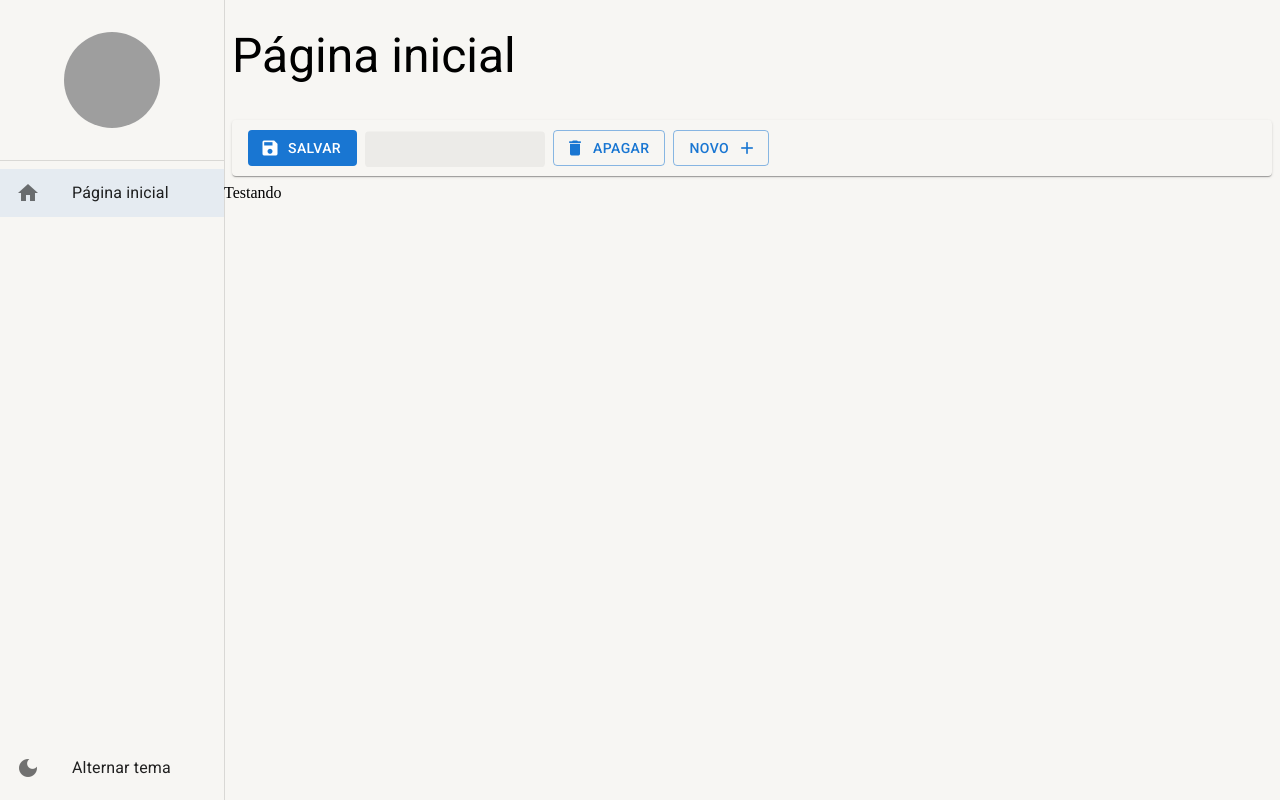
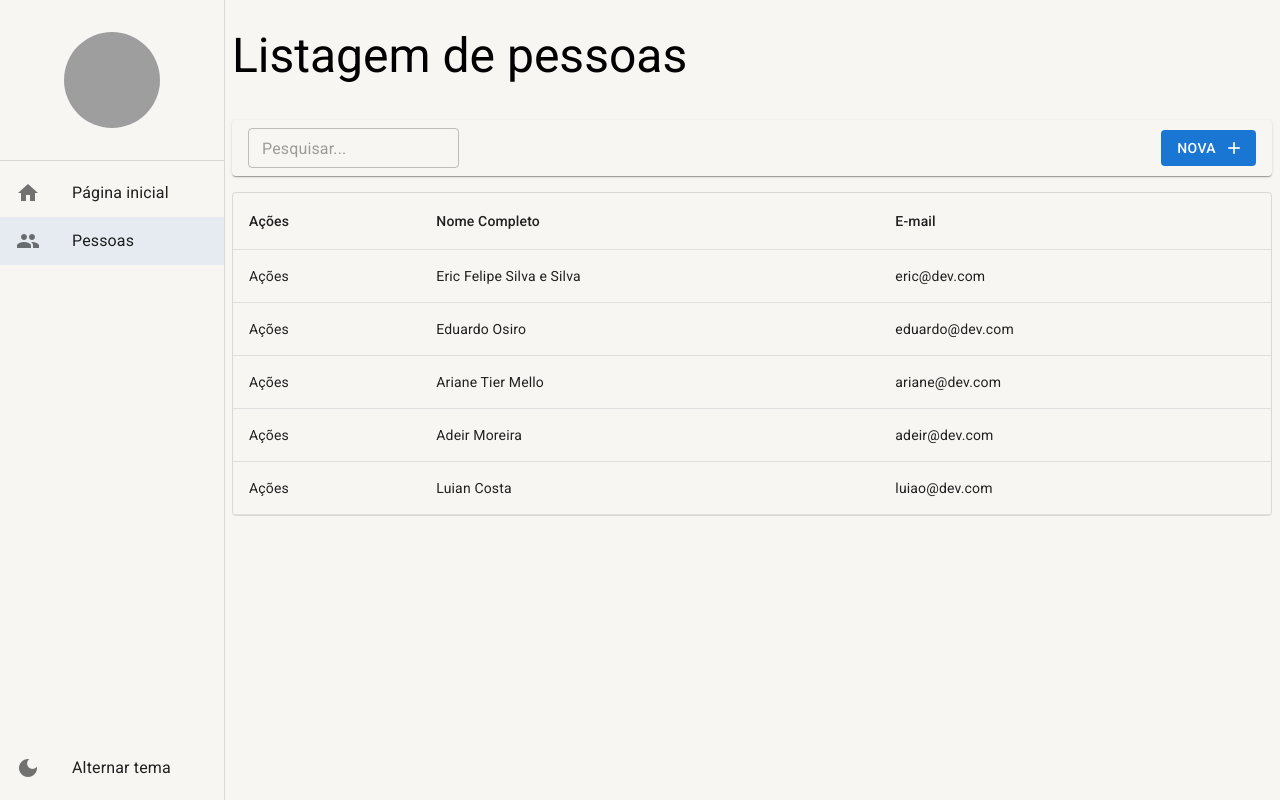
Before and after one commit to efss7/Panelinha, a React (Create React App) app in the folder panelinha/: page /pessoas in a window 1280 px wide. Before the commit this address led to /pagina-inicial. Built offline with nearby package versions, Linux system fonts and the light colour scheme; data requests are answered from the project's data file; grey boxes are pictures that could not be loaded.

Commit message:
feat: Tabela no ListOfPeoples e Loading

```diff
--- a/panelinha/mock/database.json
+++ b/panelinha/mock/database.json
@@ -1,9 +1,34 @@
 {
-    "people":[
+    "pessoas":[
         {
-            "id":1,
-            "name":"Eric",
-            "last_name":"Silva"
+            "id": 1,
+            "email": "eric@dev.com",
+            "cidadeId": 1,
+            "nomeCompleto": "Eric Felipe Silva e Silva"
+        },
+        {
+            "id": 2,
+            "email": "eduardo@dev.com",
+            "cidadeId": 1,
+            "nomeCompleto": "Eduardo Osiro"
+        },
+        {
+            "id": 3,
+            "email": "ariane@dev.com",
+            "cidadeId": 1,
+            "nomeCompleto": "Ariane Tier Mello"
+        },
+        {
+            "id": 4,
+            "email": "adeir@dev.com",
+            "cidadeId": 1,
+            "nomeCompleto": "Adeir Moreira"
+        },
+        {
+            "id": 5,
+            "email": "luiao@dev.com",
+            "cidadeId": 1,
+            "nomeCompleto": "Luian Costa"
         }
     ]
 }
--- a/panelinha/src/pages/index.ts
+++ b/panelinha/src/pages/index.ts
@@ -1 +1,2 @@
 export * from './dashboard/Dashboard';
+export * from "./people/ListOfPeople"
--- /dev/null
+++ b/panelinha/src/pages/people/ListOfPeople.tsx
@@ -0,0 +1,107 @@
+import { useEffect, useMemo, useState } from "react";
+import {
+  LinearProgress,
+  Paper,
+  Table,
+  TableBody,
+  TableCell,
+  TableContainer,
+  TableFooter,
+  TableHead,
+  TableRow,
+} from "@mui/material";
+import { useSearchParams } from "react-router-dom";
+import { ListingTools } from "../../shared/components";
+import { useDeBouce } from "../../shared/hooks";
+import { LayoutBasePage } from "../../shared/layouts";
+import {
+  IPeopleListing,
+  PeopleService,
+} from "../../shared/services/api/people/PeopleServices";
+import { Environment } from "../../shared/environment";
+
+export const ListOfPeople: React.FC = () => {
+  const [searchParams, setSearchParams] = useSearchParams();
+  const { debounce } = useDeBouce();
+
+  const [rows, setRows] = useState<IPeopleListing[]>([]);
+  const [isLoading, setIsLoading] = useState(true);
+  const [totalCount, setTotalCount] = useState(0);
+
+  const search = useMemo(() => {
+    return searchParams.get("busca") || "";
+  }, [searchParams]);
+
+  useEffect(() => {
+    setIsLoading(true);
+
+    debounce(() => {
+      PeopleService.getAll(1, search).then((result) => {
+        setIsLoading(false);
+
+        if (result instanceof Error) {
+          alert(result.message);
+        } else {
+          console.log(result);
+          setTotalCount(result.totalCount);
+          setRows(result.data);
+        }
+      });
+    });
+  }, [search]);
+
+  return (
+    <LayoutBasePage
+      tittle="Listagem de pessoas"
+      listingTools={
+        <ListingTools
+          showInputSearch
+          textNewButton="Nova"
+          searchText={searchParams.get("busca") ?? ""}
+          whenChangingSearchText={(newText) =>
+            setSearchParams({ busca: newText }, { replace: true })
+          }
+        />
+      }
+    >
+      <TableContainer
+        component={Paper}
+        variant="outlined"
+        sx={{ m: 1, width: "auto" }}
+      >
+        <Table>
+          <TableHead>
+            <TableRow>
+              <TableCell>Ações</TableCell>
+              <TableCell>Nome Completo</TableCell>
+              <TableCell>E-mail</TableCell>
+            </TableRow>
+          </TableHead>
+          <TableBody>
+            {rows.map((row) => (
+              <TableRow key={row.id}>
+                <TableCell>Ações</TableCell>
+                <TableCell>{row.nomeCompleto}</TableCell>
+                <TableCell>{row.email}</TableCell>
+              </TableRow>
+            ))}
+          </TableBody>
+
+              {totalCount === 0 && !isLoading &&(
+              <caption>{Environment.EMPTY_LOSS}</caption>
+              )}
+
+          <TableFooter>
+            {isLoading && (
+              <TableRow>
+                <TableCell colSpan={3}>
+                  <LinearProgress variant="indeterminate" />
+                </TableCell>
+              </TableRow>
+            )}
+          </TableFooter>
+        </Table>
+      </TableContainer>
+    </LayoutBasePage>
+  );
+};
--- a/panelinha/src/routes/index.tsx
+++ b/panelinha/src/routes/index.tsx
@@ -1,11 +1,10 @@
 import { Navigate, Route, Routes } from "react-router-dom";
 import { useDrawerContext } from "../shared/contexts";
 import { useEffect } from "react";
-import { Dashboard } from "../pages";
+import { Dashboard, ListOfPeople } from "../pages";
 
 export const AppRoutes = () => {
-  const { setDrawerOptions: setDrawerOptions } =
-    useDrawerContext();
+  const { setDrawerOptions: setDrawerOptions } = useDrawerContext();
   useEffect(() => {
     setDrawerOptions([
       {
@@ -13,11 +12,18 @@ export const AppRoutes = () => {
         path: "/pagina-inicial",
         label: "Página inicial",
       },
+      {
+        icon: "people",
+        path: "/pessoas",
+        label: "Pessoas",
+      },
     ]);
   }, []);
   return (
     <Routes>
-      <Route path="/pagina-inicial" element={<Dashboard/>}/>
+      <Route path="/pagina-inicial" element={<Dashboard />} />
+      <Route path="/pessoas" element={<ListOfPeople />} />
+      {/* <Route path="/pessoas/detalhe/:id" element={<Dashboard/>}/> */}
 
       <Route path="*" element={<Navigate to="/pagina-inicial" />} />
     </Routes>
--- /dev/null
+++ b/panelinha/src/shared/hooks/UseDebounce.ts
@@ -0,0 +1,21 @@
+import { useCallback, useRef } from "react";
+
+export const useDeBouce = (delay = 300, notDelayFirstTime=true) => {
+  const isFirstTime = useRef(notDelayFirstTime);
+  const debouncing = useRef<NodeJS.Timeout>();
+
+
+  const debounce = useCallback((func: () => void) => {
+
+    if(isFirstTime.current){
+      isFirstTime.current = false
+      func()
+    }else{
+    if(debouncing.current){
+        clearTimeout(debouncing.current)
+    }
+    debouncing.current = setTimeout(() => func(), delay);
+  }
+  }, [delay]);
+  return { debounce };
+};
--- a/panelinha/src/shared/hooks/index.ts
+++ b/panelinha/src/shared/hooks/index.ts
@@ -1 +1 @@
-export {};
+export * from "./UseDebounce"
```
Also changed, not shown: panelinha/package.json (+1 -15 lines), panelinha/src/App.tsx (+5 -5 lines), panelinha/src/shared/services/api/people/PeopleServices.ts (+4 -4 lines), panelinha/.eslintrc.json (deleted), panelinha/.mockdatabase.json (deleted).
